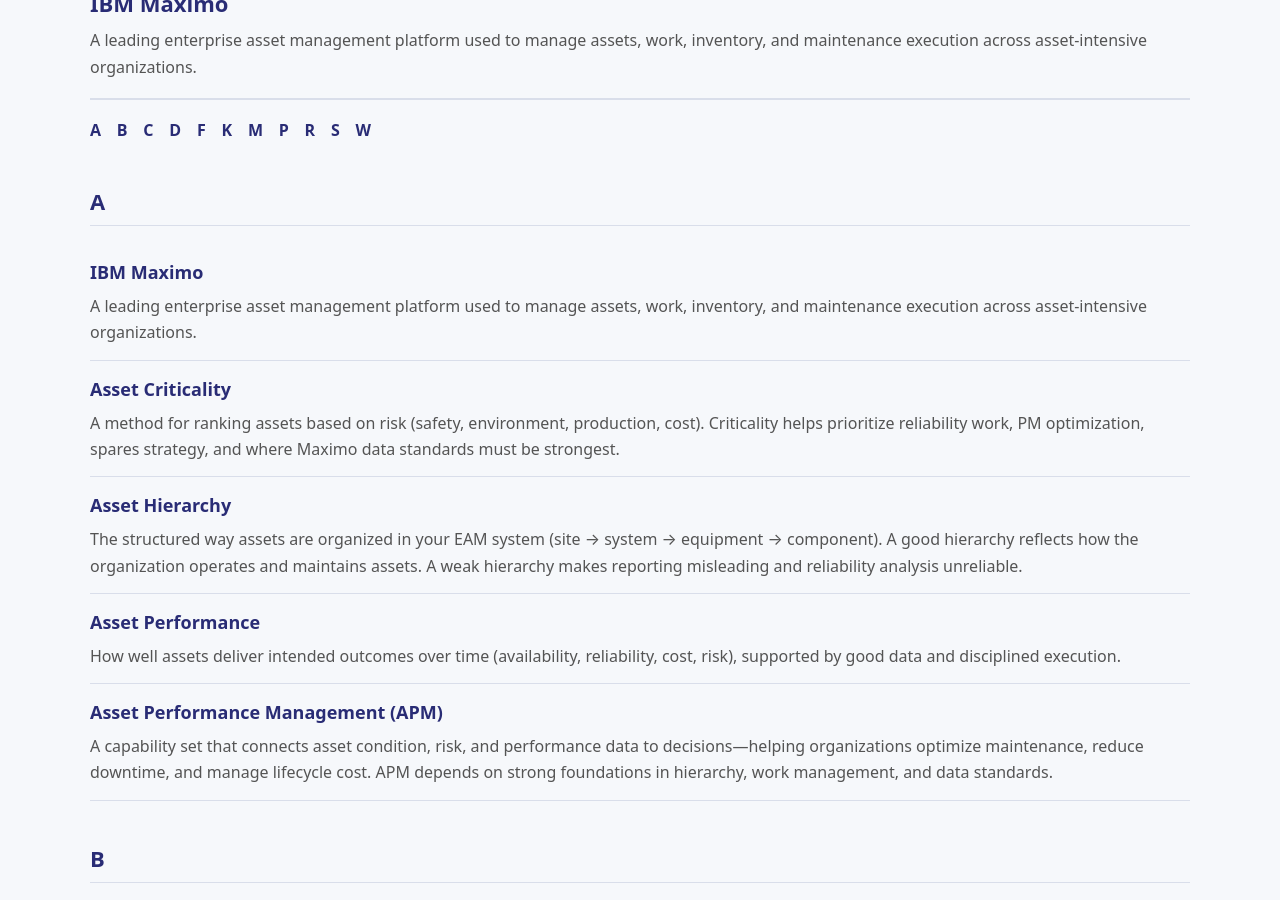
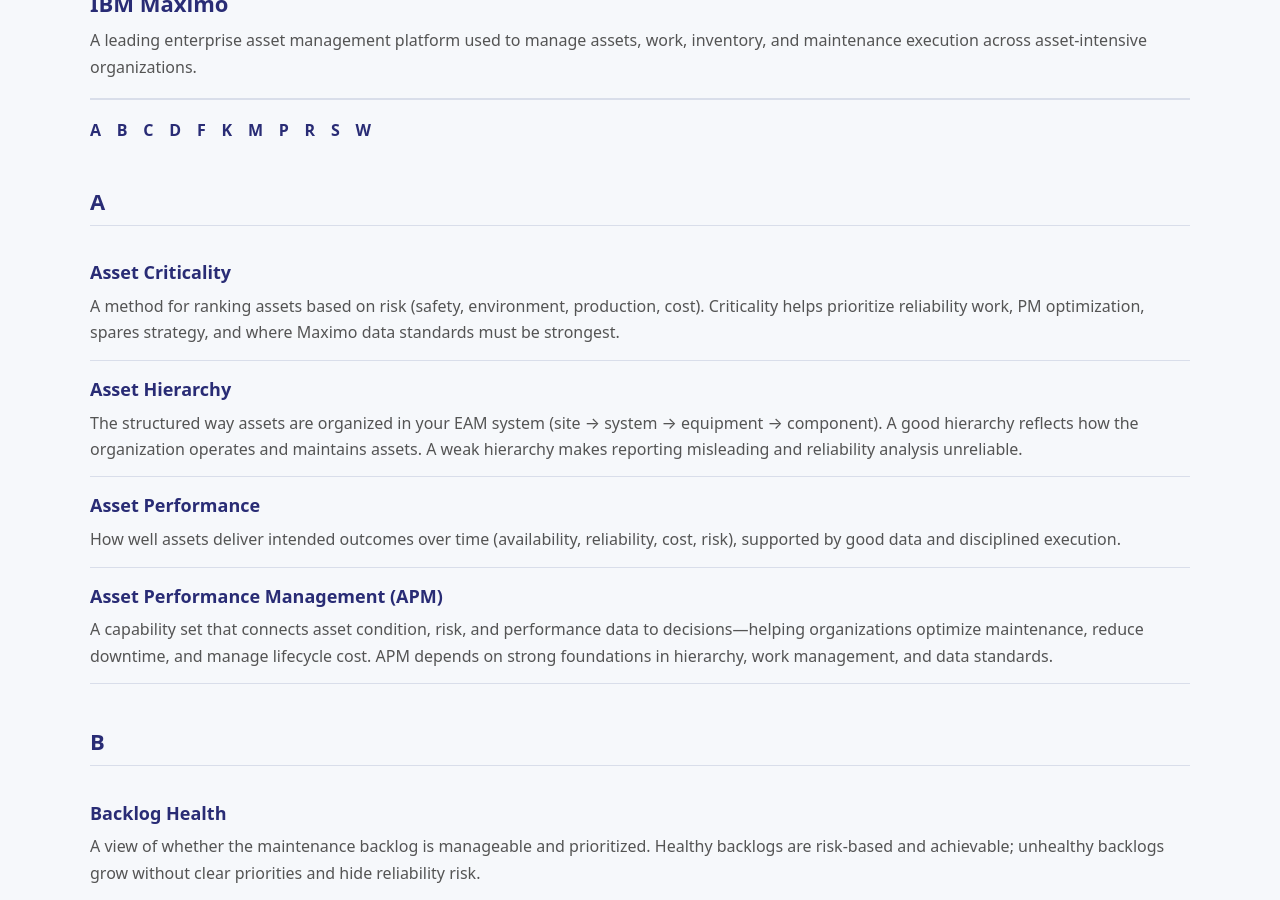
Before and after one commit to Maven-Asset-Management-Insights/content, a Jekyll site: the page built from glossary.md, in a window 1280 px wide and 900 px high, scrolled down 344 px. Built offline with Jekyll 4.4.1, drawn with Linux system fonts in a browser that asks for light colours.

Commit message:
Update glossary.md

```diff
--- a/glossary.md
+++ b/glossary.md
@@ -34,11 +34,6 @@ permalink: /glossary/
 <div class="glossary">
 
 <h2 id="A">A</h2>
-
-<div class="glossary-term">
-<h3>IBM Maximo</h3>
-<p>A leading enterprise asset management platform used to manage assets, work, inventory, and maintenance execution across asset-intensive organizations.</p>
-</div>
 
 <div class="glossary-term">
 <h3>Asset Criticality</h3>
```
